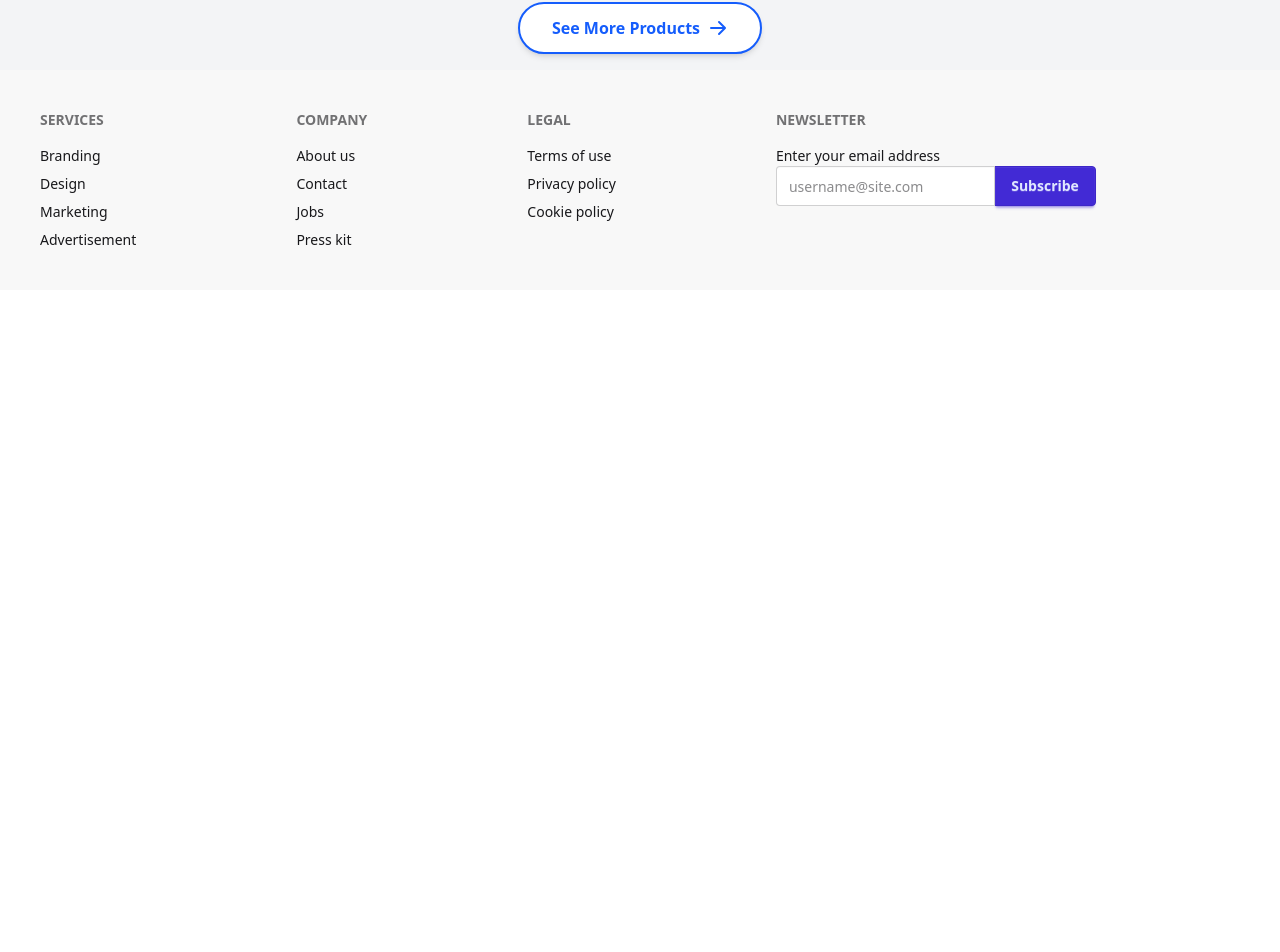
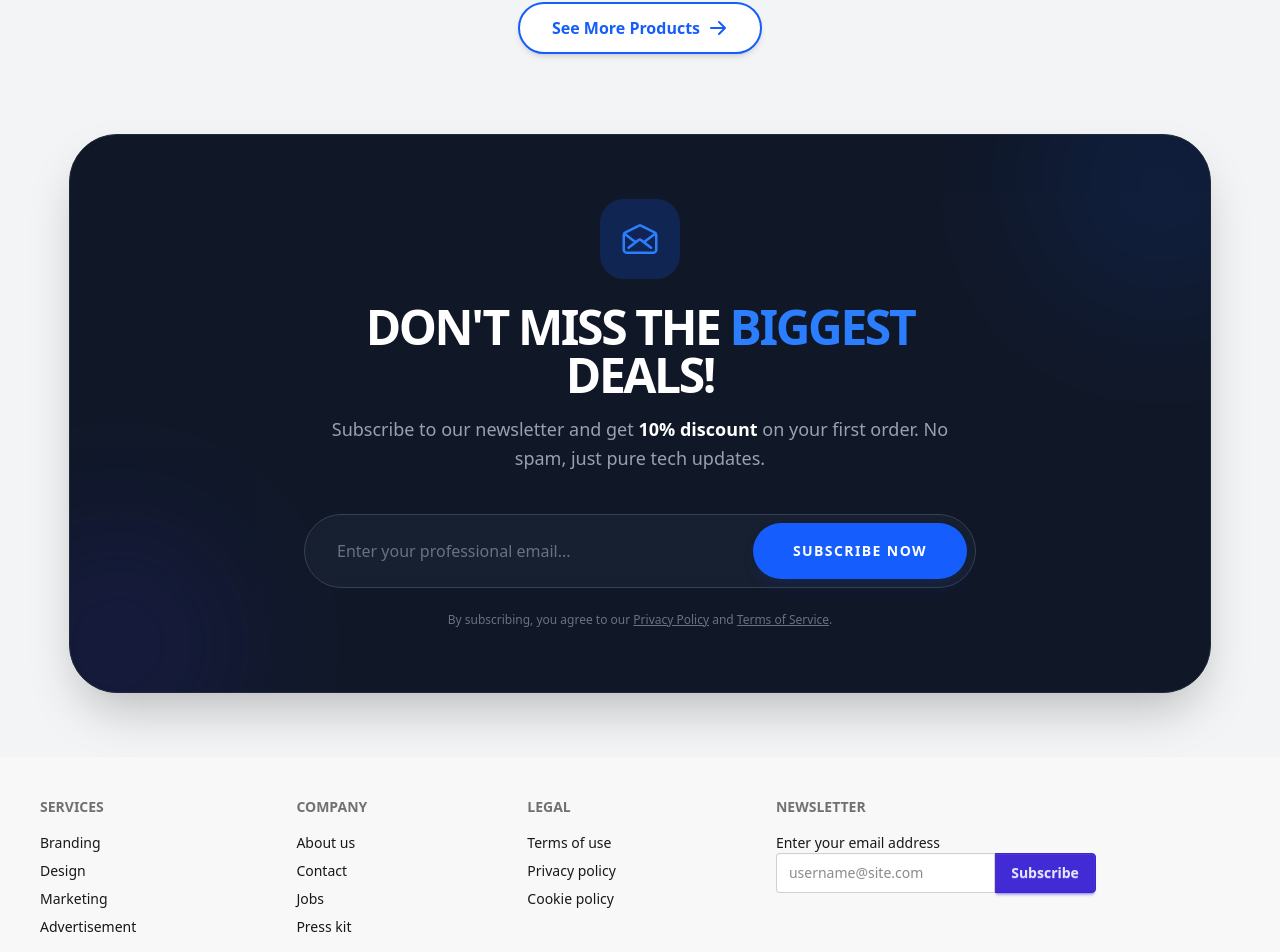
Before and after one commit to rasel3980/gadget-galaxy, a Next.js app: page / in a window 1280 px wide. Shown: the part 2093-3045 px from the top of the page. Before the commit the page ends 2383 px from the top, so only its background shows below. Built offline with nearby package versions, Linux system fonts and the light colour scheme; no server answers.

Commit message:
added News Letter section

```diff
--- /dev/null
+++ b/src/app/components/NewsLetter.tsx
@@ -0,0 +1,75 @@
+'use client'
+
+import React, { useState } from 'react';
+import { IoMailOpenOutline } from "react-icons/io5";
+import Swal from 'sweetalert2';
+
+const NewsLetter = () => {
+    const [email, setEmail] = useState('');
+
+  const handleSubscribe = (e: React.FormEvent) => {
+    e.preventDefault();
+
+    if (!email) return;
+    Swal.fire({
+      icon: 'success',
+      title: 'Subscribed! 🎉',
+      text: 'Thank you for joining our tech community.',
+      showConfirmButton: false,
+      timer: 2000,
+      toast: true,
+      position: 'top-end'
+    });
+
+    setEmail('');
+}
+    return (
+        <section className="max-w-7xl mx-auto px-4 py-16">
+      <div className="relative bg-gray-900 rounded-[3rem] overflow-hidden p-8 md:p-16 shadow-2xl border border-gray-800">
+
+        <div className="absolute -top-20 -right-20 w-64 h-64 bg-blue-600 rounded-full opacity-10 blur-3xl"></div>
+        <div className="absolute -bottom-20 -left-20 w-64 h-64 bg-indigo-600 rounded-full opacity-10 blur-3xl"></div>
+
+        <div className="relative z-10 flex flex-col items-center text-center max-w-2xl mx-auto">
+          <div className="w-20 h-20 bg-blue-600/20 text-blue-500 rounded-3xl flex items-center justify-center mb-6">
+            <IoMailOpenOutline size={40} />
+          </div>
+
+          <h2 className="text-3xl md:text-5xl font-black text-white tracking-tighter mb-4">
+            DON'T MISS THE <span className="text-blue-500">BIGGEST</span> DEALS!
+          </h2>
+
+          <p className="text-gray-400 text-lg mb-10 leading-relaxed">
+            Subscribe to our newsletter and get <span className="text-white font-bold">10% discount</span> on your first order. No spam, just pure tech updates.
+          </p>
+
+          <form
+            onSubmit={handleSubscribe}
+            className="w-full flex flex-col sm:flex-row gap-3 bg-gray-800/50 p-2 rounded-2xl sm:rounded-full border border-gray-700 backdrop-blur-sm"
+          >
+            <input
+              type="email"
+              required
+              value={email}
+              onChange={(e) => setEmail(e.target.value)}
+              placeholder="Enter your professional email..."
+              className="flex-1 bg-transparent px-6 py-4 text-white outline-none placeholder:text-gray-500"
+            />
+            <button
+              type="submit"
+              className="bg-blue-600 hover:bg-blue-700 text-white font-black px-10 py-4 rounded-xl sm:rounded-full transition-all active:scale-95 shadow-lg shadow-blue-900/20 uppercase tracking-widest text-sm"
+            >
+              Subscribe Now
+            </button>
+          </form>
+
+          <p className="mt-6 text-gray-500 text-xs">
+            By subscribing, you agree to our <span className="underline cursor-pointer">Privacy Policy</span> and <span className="underline cursor-pointer">Terms of Service</span>.
+          </p>
+        </div>
+      </div>
+    </section>
+    );
+};
+
+export default NewsLetter;
--- a/src/app/page.tsx
+++ b/src/app/page.tsx
@@ -9,6 +9,7 @@ import LoadingSpinner from "./loading";
 import type { RootState, AppDispatch } from "./redux/store";
 import Link from "next/link";
 import Features from "./components/Features";
+import NewsLetter from "./components/NewsLetter";
 
 export default function Home() {
   const dispatch = useDispatch<AppDispatch>();
@@ -55,6 +56,7 @@ export default function Home() {
           </button>
         </Link>
       </div>
+      <NewsLetter></NewsLetter>
     </div>
   );
 }
```
